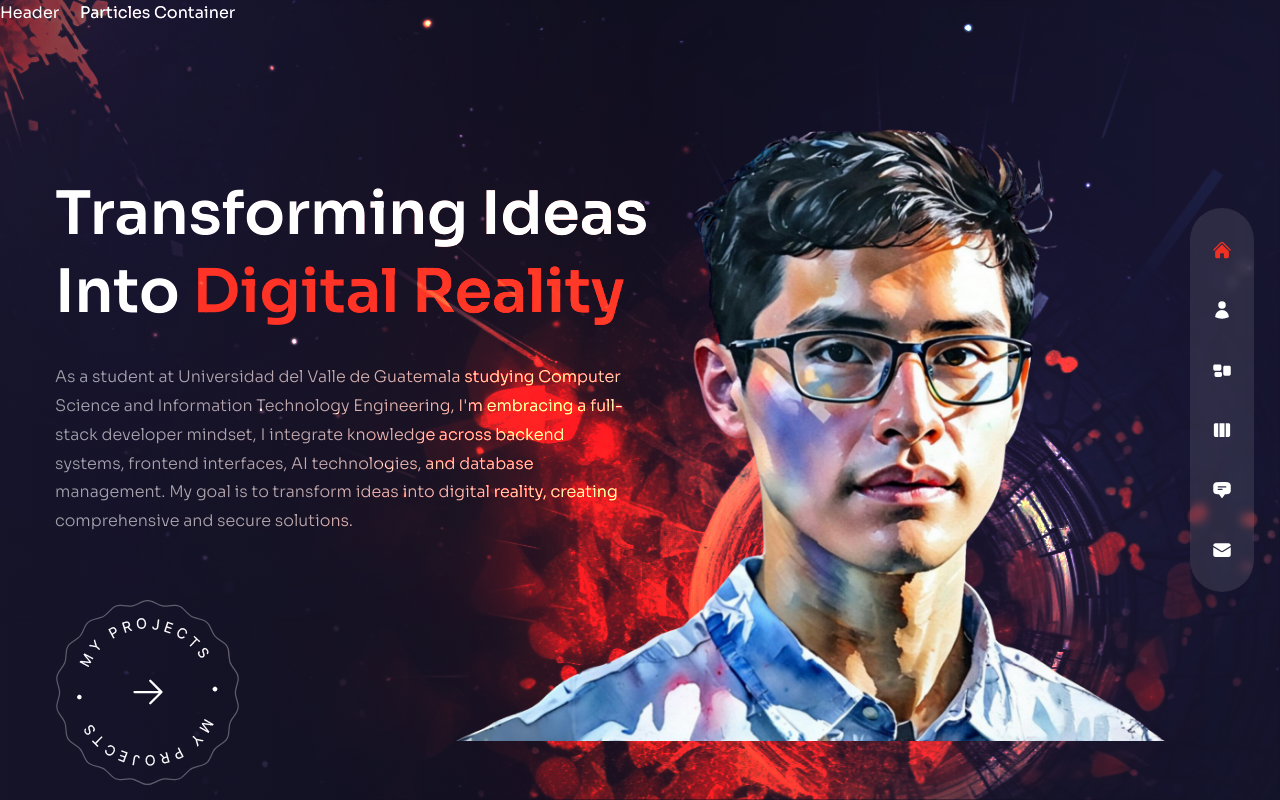
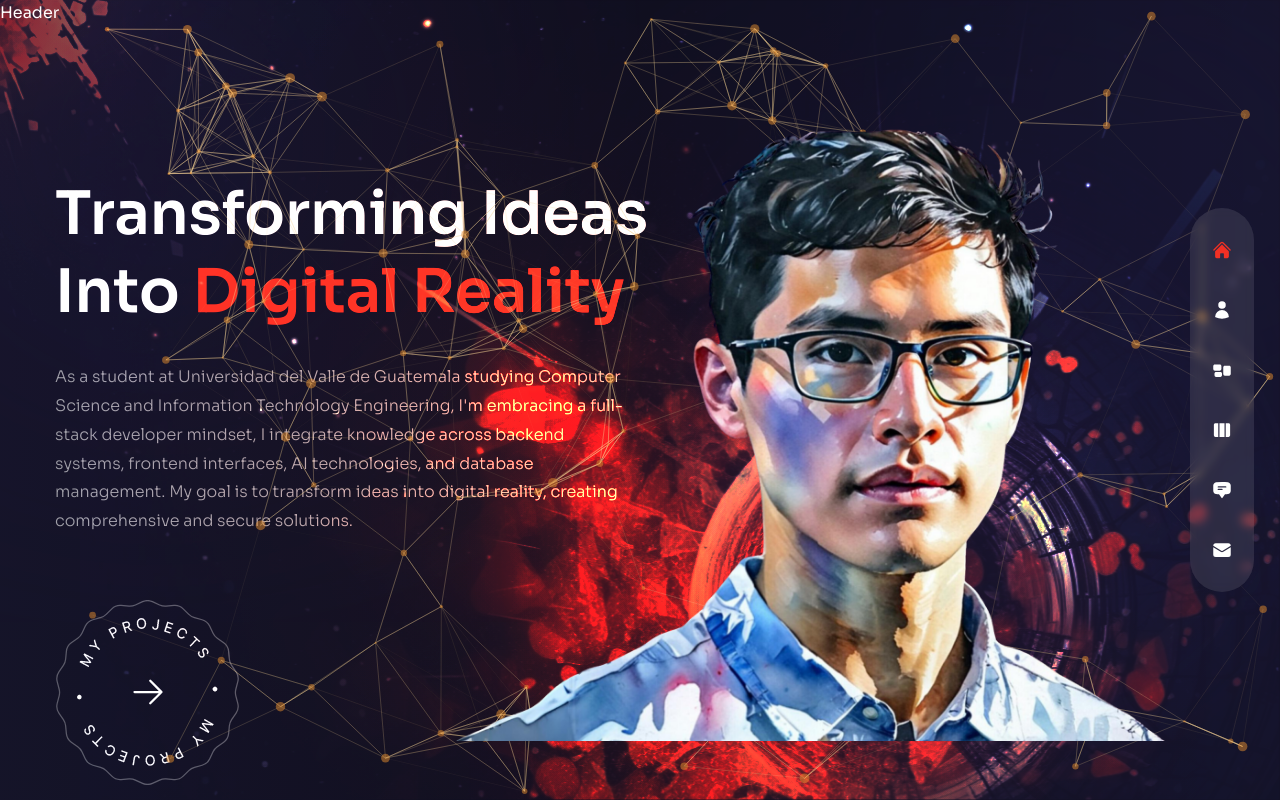
Before and after one commit to XavierLopez25/portfolio_v1, a Next.js app: page / in a window 1280 px wide. Built offline with nearby package versions, Linux system fonts and the light colour scheme; what tailwind-gradient-mask-image would draw is missing.

Commit message:
feat: structuring, styling and configuration for ParticlesContainer using react-tsparticles

```diff
--- a/components/ParticlesContainer.js
+++ b/components/ParticlesContainer.js
@@ -1,5 +1,94 @@
+import { Particles } from 'react-tsparticles';
+import { loadFull } from 'tsparticles';
+import React, { useCallback } from 'react';
+
 const ParticlesContainer = () => {
-  return <div>Particles Container</div>;
+  const particlesInit = useCallback(async (engine) => {
+    await loadFull(engine);
+  }, []);
+
+  const particlesLoaded = useCallback(async () => {}, []);
+
+  return (
+    <Particles
+      className="w-full h-full absolute translate-z-0"
+      id="tsparticles"
+      init={particlesInit}
+      loaded={particlesLoaded}
+      options={{
+        fullScreen: { enable: false },
+        background: {
+          color: {
+            value: '',
+          },
+        },
+        fpsLimit: 120,
+        interactivity: {
+          events: {
+            onClick: {
+              enable: false,
+              mode: 'push',
+            },
+            onHover: {
+              enable: true,
+              mode: 'repulse',
+            },
+            resize: true,
+          },
+          modes: {
+            push: {
+              quantity: 90,
+            },
+            repulse: {
+              distance: 200,
+              duration: 0.4,
+            },
+          },
+        },
+        particles: {
+          color: {
+            value: '#e68e2e',
+          },
+          links: {
+            color: '#f5d393',
+            distance: 150,
+            enable: true,
+            opacity: 0.5,
+            width: 1,
+          },
+          collisions: {
+            enable: true,
+          },
+          move: {
+            direction: 'none',
+            enable: true,
+            outModes: {
+              default: 'bounce',
+            },
+            random: false,
+            speed: 1,
+            straight: false,
+          },
+          number: {
+            density: {
+              enable: true,
+              value_area: 800,
+            },
+            value: 120,
+          },
+          opacity: {
+            value: 0.5,
+          },
+          shape: {
+            type: 'circle',
+          },
+          size: {
+            value: { min: 1, max: 5 },
+          },
+        },
+      }}
+    />
+  );
 };
 
 export default ParticlesContainer;
```
